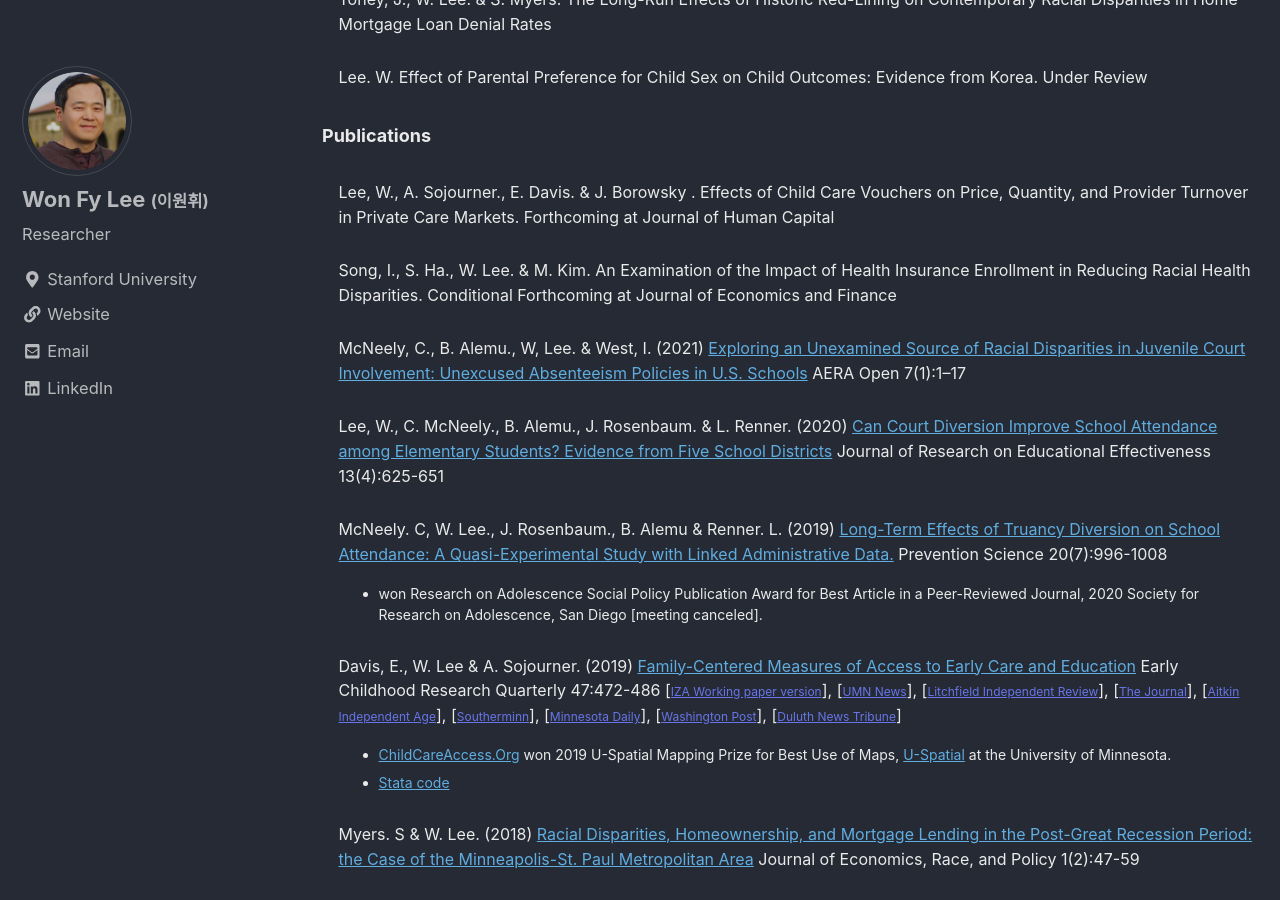
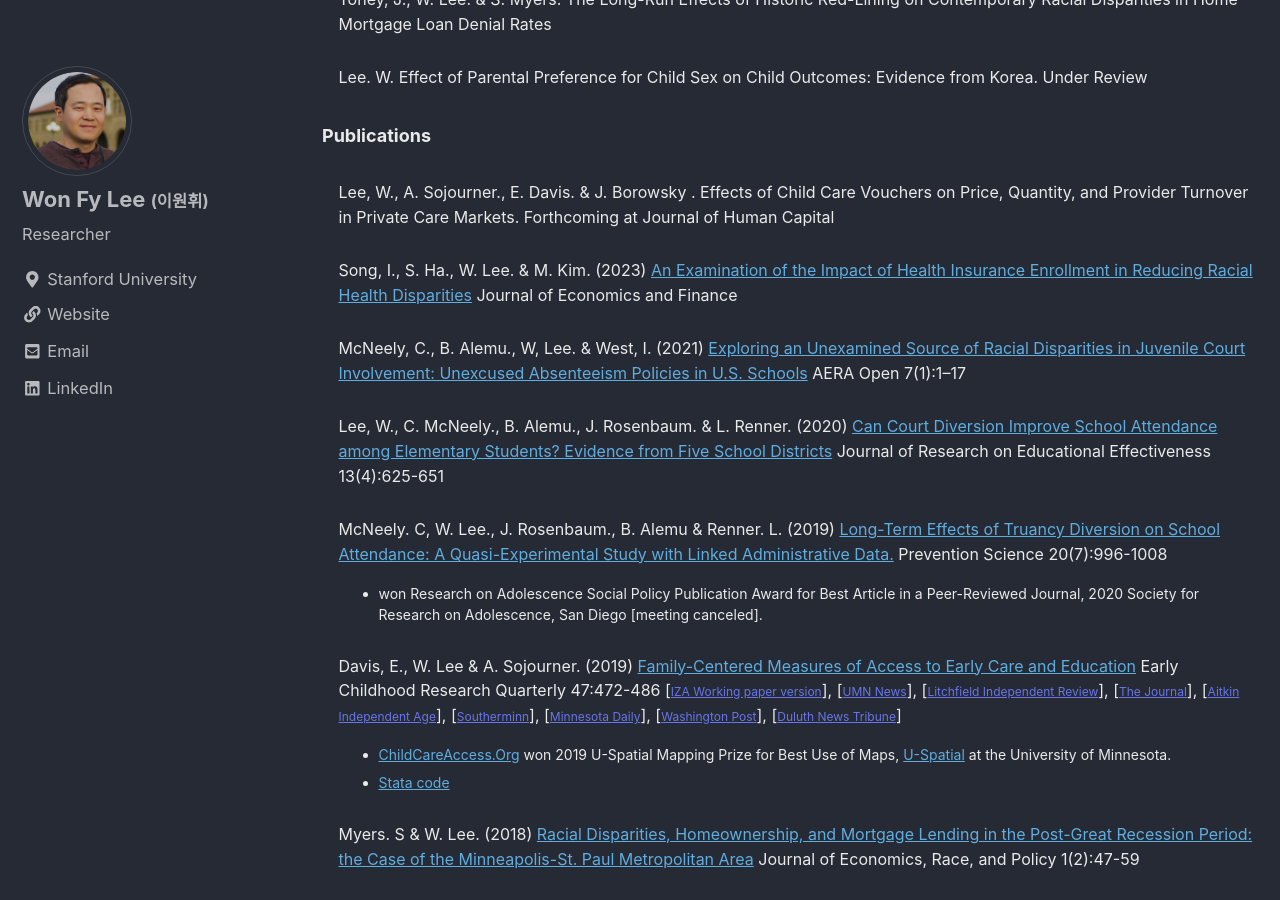
Before and after one commit to leex5089/leex5089.github.io, a Jekyll site: the page built from _pages/Research.md, in a window 1280 px wide and 900 px high, scrolled down 364 px. Built offline with Jekyll 4.4.1, drawn with Linux system fonts in a browser that asks for light colours; nearby versions of some CDN libraries.

Commit message:
Update Research.md

```diff
--- a/_pages/Research.md
+++ b/_pages/Research.md
@@ -29,8 +29,8 @@ header:
 
   <dd><font size="3">Lee, W., A. Sojourner., E. Davis. & J. Borowsky . Effects of Child Care Vouchers on Price, Quantity, and Provider Turnover in Private Care Markets. Forthcoming at Journal of Human Capital</font></dd>
   <p>
-
-  <dd><font size="3">Song, I., S. Ha., W. Lee. & M. Kim. An Examination of the Impact of Health Insurance Enrollment in Reducing Racial Health Disparities. Conditional Forthcoming at Journal of Economics and Finance</font></dd>
+   <dd><font size="3">Song, I., S. Ha., W. Lee. & M. Kim. (2023) <a href="https://link.springer.com/article/10.1007/s12197-023-09650-x#article-info" target="_blank" style="color:#60ade0">An Examination of the Impact of Health Insurance Enrollment in Reducing Racial Health Disparities</a>
+Journal of Economics and Finance </font></dd>
    <p>
 
   <dd><font size="3">McNeely, C., B. Alemu., W, Lee. & West, I. (2021) <a href="https://journals.sagepub.com/doi/full/10.1177/23328584211003132" target="_blank" style="color:#60ade0">Exploring an Unexamined Source of Racial Disparities in Juvenile Court Involvement: Unexcused Absenteeism Policies in U.S. Schools</a>
```
